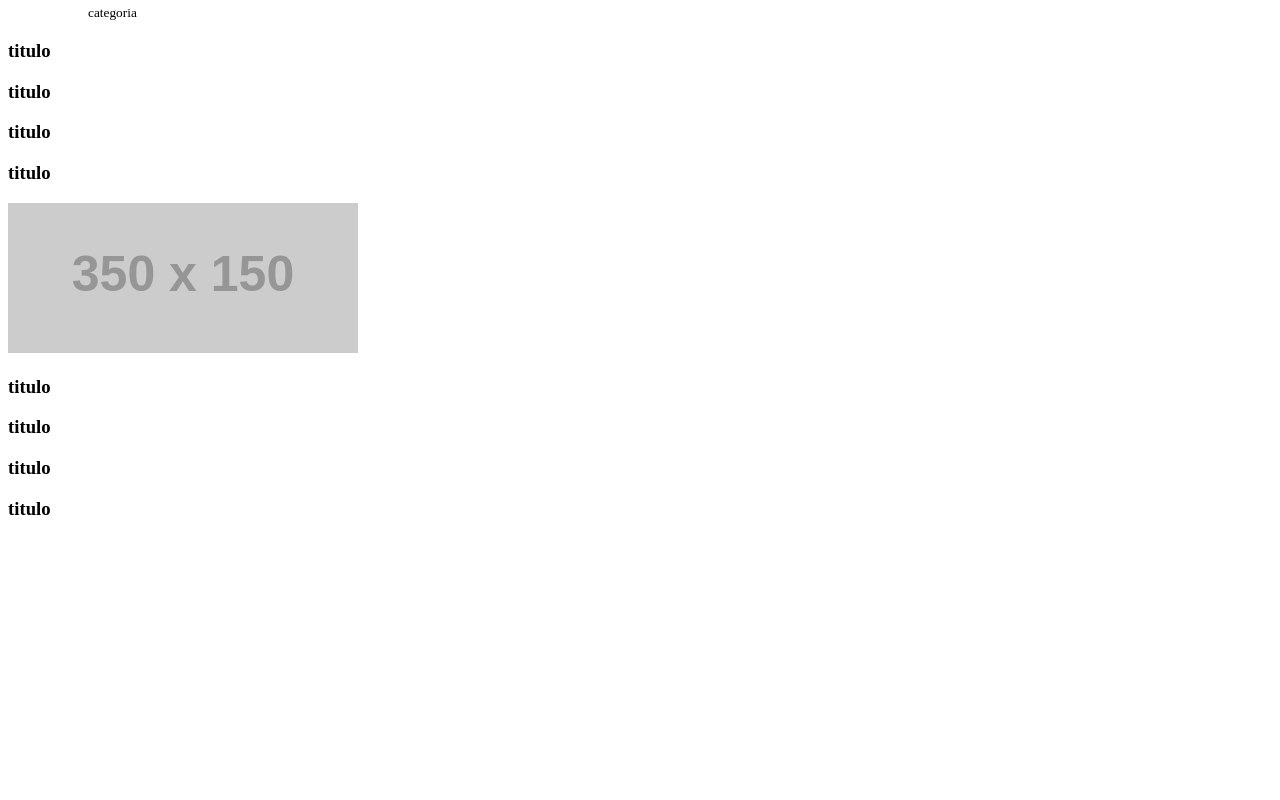
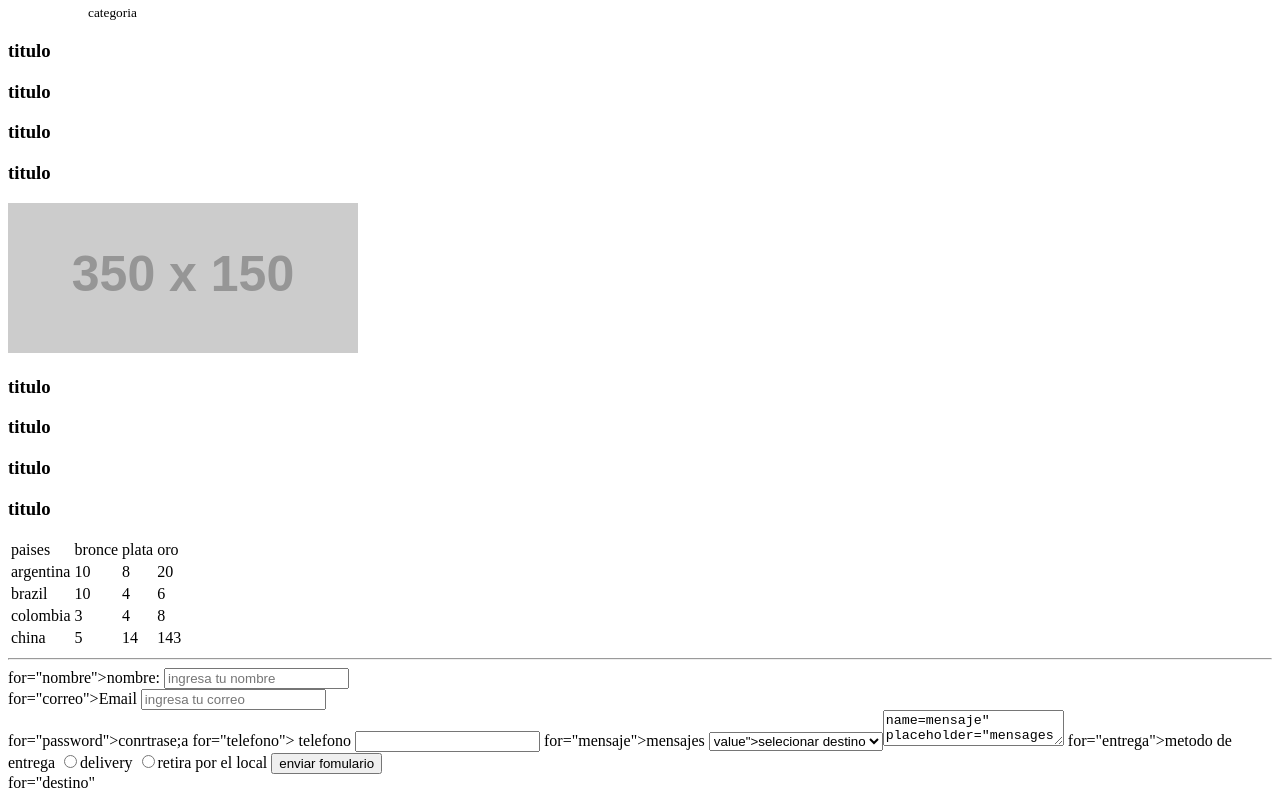
Before and after one commit to Nelsonmogollon/test, a plain HTML site: page index.html in a window 1280 px wide. Shown: the part 2224-3024 px from the top of the page. Before the commit the page ends 2762 px from the top, so only its background shows below. Drawn offline with Linux system fonts and the light colour scheme; placeholder pictures from the web are drawn by us.

Commit message:
version 1

```diff
--- a/index.html
+++ b/index.html
@@ -192,9 +192,81 @@
 		</DIV>
 	</article>
 
+	</section>
+<section>
+	<table>
+		<tr>
+			<td>paises</td>
+			<td>bronce</td>
+			<td>plata</td>
+			<td>oro</td>
+
+			</tr>
+			<tr>
+				<td>argentina</td>
+				<td>10</td>
+				<td>8</td>
+				<td>20</td>
+
+			</tr>
+			<tr>
+				<td>brazil</td>
+				<td>10</td>
+				<td>4</td>
+				<td>6</td>
+
+			</tr>
+			<tr>
+				<td>colombia</td>
+				<td>3</td>
+				<td>4</td>
+				<td>8</td>
+			</tr>
+			<tr>
+				<td>china</td>
+				<td>5</td>
+				<td>14</td>
+				<td>143</td>
+			</tr>
+		</tr>
+
+	</table>
+
+</section>
+<hr/>
+<section>
+	<form method="post"action="enviar.php">
+		<label>for="nombre">nombre: </label>
+		<input type="nombre" placeholder="ingresa tu nombre" type "text" required>
+		<br>
+		<label> for="correo">Email</label>
+		<input name="correo" placeholder="ingresa tu correo"type="email"required>
+		<br>
+
+		<label>for="password">conrtrase;a</label>
+		<label>for="telefono"> telefono</label>
+		<input type="number" placeholder="" name="edad">
+
+		<label>for="mensaje">mensajes</label>
+		<select>name="destino"requiered
+			<option>value">selecionar destino</option>
+			<radio
+		</select>
+		<textarea>name=mensaje" placeholder="mensages"></textarea>
+		<label>for="entrega">metodo de entrega</label>
+		<input type="radio" value="delicery" ><span>delivery</span>
+		<input type="radio" value="local" ><span>retira por el local</span>
+
+		<input type="submit" value="enviar fomulario" >
+<br>
 
 
+	<label>for="destino"</label>
 
-	</section>
+
+	</form>
+
+</section>
+
 </body>
 </html>
```
